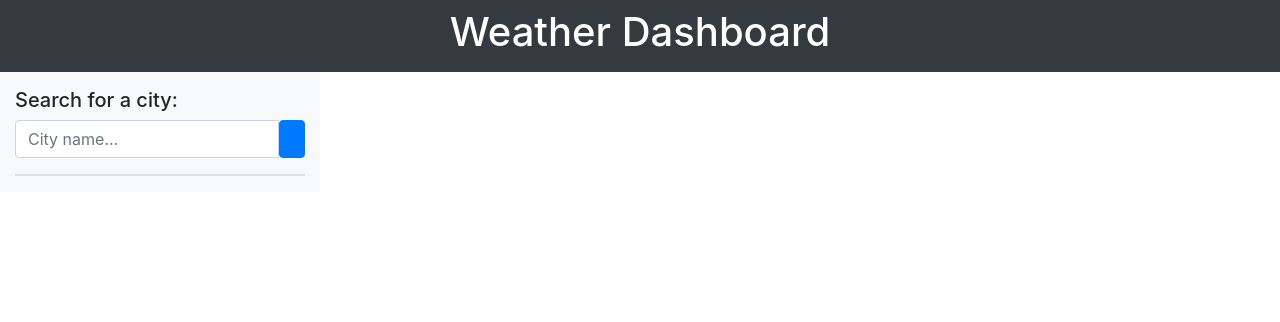
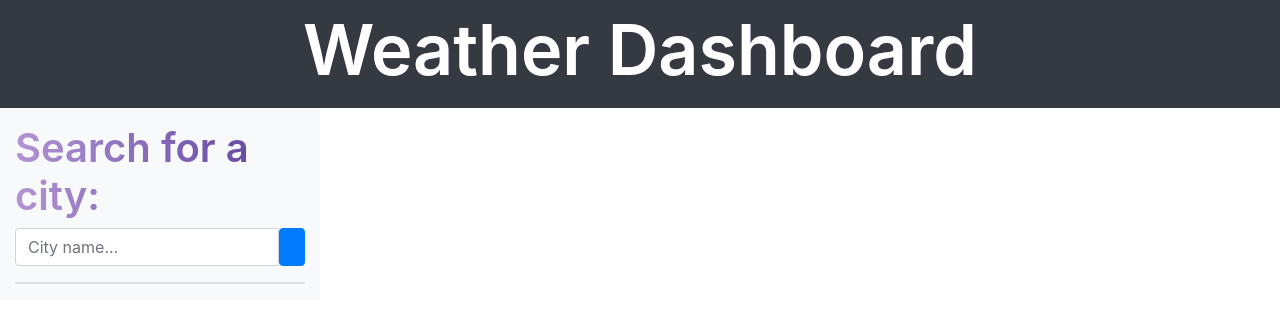
Before and after one commit to Rambourg/Weather-Dashboard, a plain HTML site: page index.html in a window 1280 px wide. Drawn offline with nearby package versions, Linux system fonts and the light colour scheme.

Commit message:
CSS style added to H5.

```diff
--- a/assets/css/style.css
+++ b/assets/css/style.css
@@ -5,3 +5,21 @@
 .show {
     display: block;
 }
+
+h1 { font-size: 70px;
+    font-weight: 600;
+    background-image: linear-gradient(to left, #553c9a, #b393d3);
+    color: transparent;
+    background-clip: text;
+    -webkit-background-clip: text;
+
+}
+
+h5 { font-size: 40px;
+    font-weight: 600;
+    background-image: linear-gradient(to left, #553c9a, #b393d3);
+    color: transparent;
+    background-clip: text;
+    -webkit-background-clip: text;
+
+}
--- a/assets/js/main.js
+++ b/assets/js/main.js
@@ -59,16 +59,16 @@ function makeList() {
 //TO GET THE CURRENT WEATHER CONDITIONS
 function getCurrentConditions (response) {
   let tempertureF = (response.main.temp -273.15) * 1.80 + 32,
-  temperatureF = Math.floor(tempF),
+  temperatureF = Math.floor(tempF)
 
-  $("#currentCity").empty(),
+  $("#currentCity").empty()
 };
 
 //next lines is to set the content
 
 const card =$("<div>").addClass("card");
 const cardBody = $("<div>").addClass("cardBody");
-const cities = $("<div>").addClass("card-title").text(response.name);
+const cities = $("<div>").addClass("card-title").text("cities:" + response.name);
 const cityDate = $("<h4>").addClass("card-title").text(date.toLocaleDateString("en-US"));
 const temperature = $("<p>").addClass("card-text current-temp").text("Temperature: " + tempF + "°F");
 const humidity = $("<p>").addClass("card-text current humidity").text("Humidity: " + response.main.humidity + "%");
@@ -80,18 +80,18 @@ cardBody.append(city,temperature,humidity,wind);
 card.append(cardBody);
 $("#currentCity").append(card);
 
-}
+;
 
 function getCurrentForecast() {
   $.ajax({
     URL: "https://api.openweathermap.org/data/2.5/forecast?q=" + city + apiKey,
     method: "GET"
-  }).then(function(response)){
+  }).then(function(response) {
     console.log(response);
     console.log(response.Date);
-    $("#forecast").empty();
+    $("#forecast").empty()
   }
-}
+ ) }
 
 //creating a variable to hold response.list
 let result = response.list;
@@ -101,6 +101,6 @@ for (let i = 0; i < result.length; i++) {
   let day = Number(result[i].date_txt.split("")[2].split("")[0]);
   let hour = result[i].date_txt.split("")[2].split("")[1];
   console.log(day);
-  console.log(hour):
+  console.log(hour);
 
 }
```
